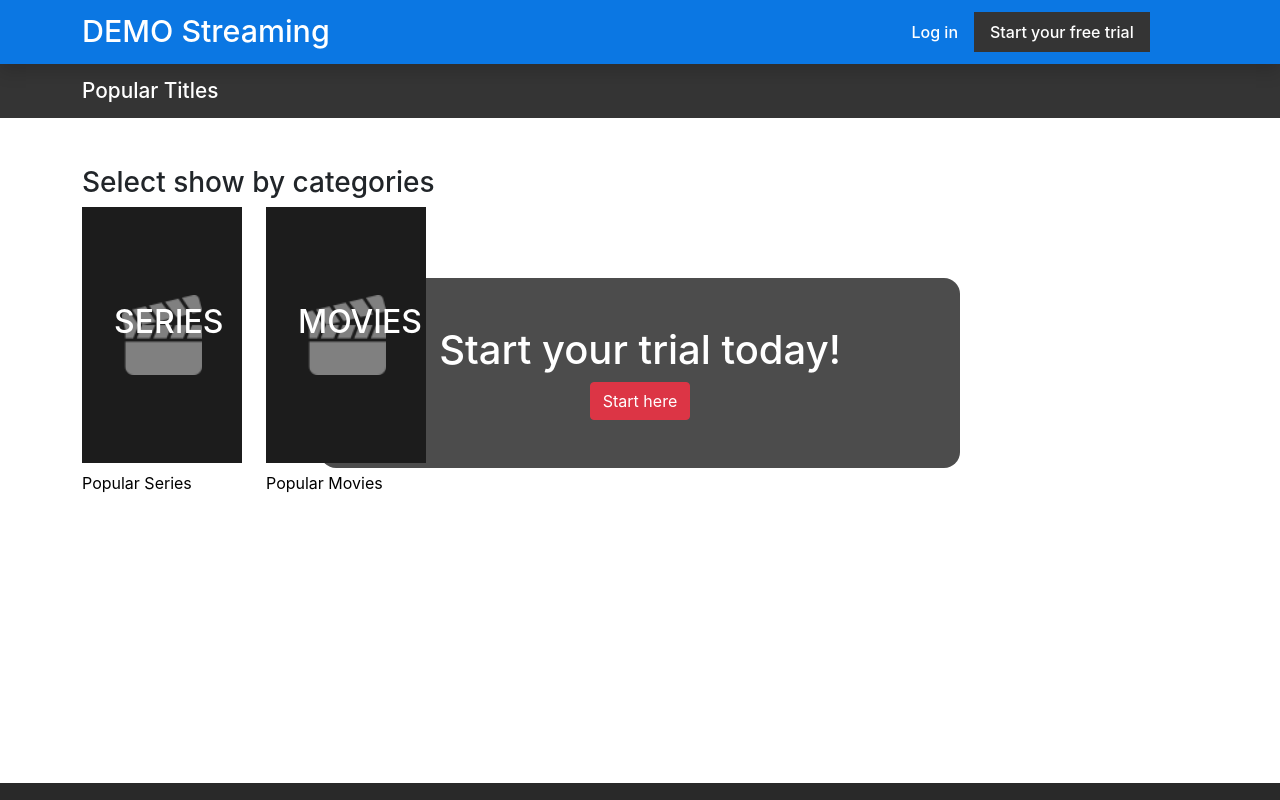
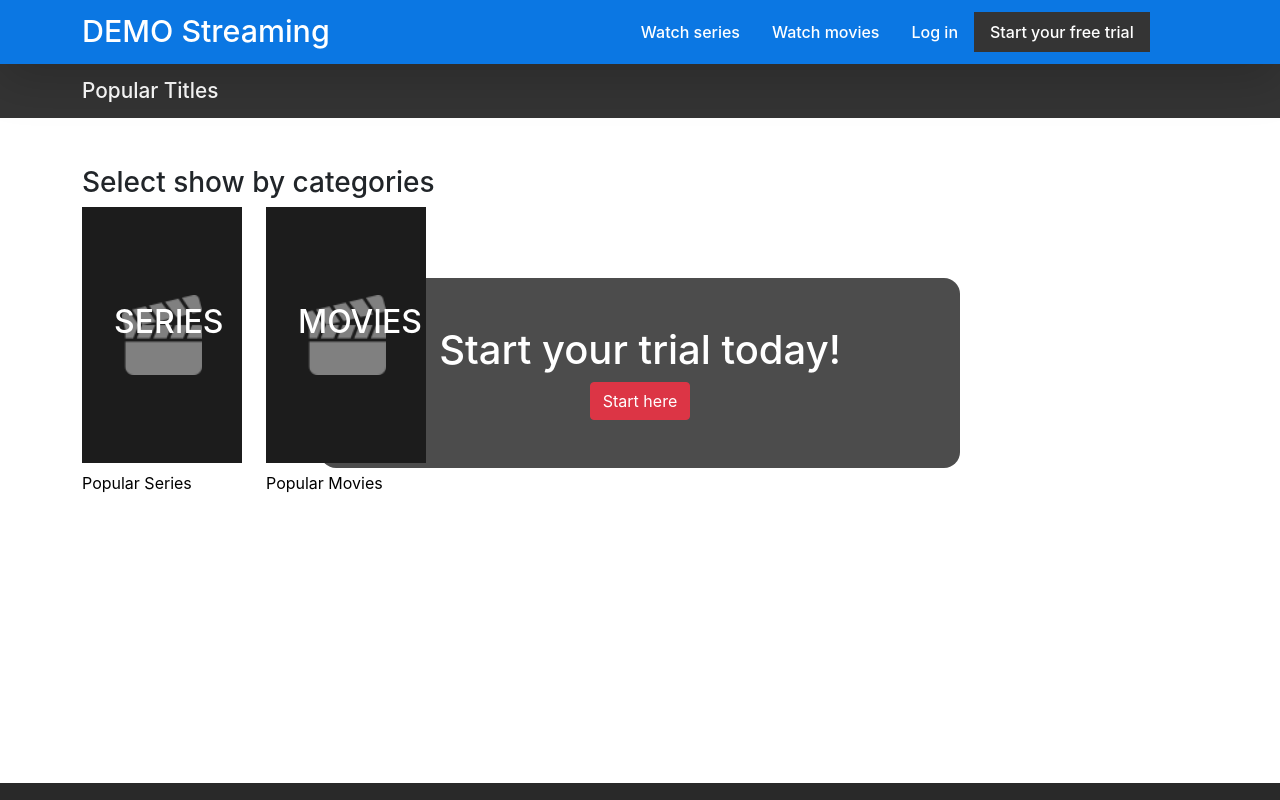
Before and after one commit to Jerrysuper123/Movie-Title-Listing, a React (Create React App) app in the folder movie-titles/: page /movies in a window 1280 px wide. Shown: the top 800 px of the page. Built offline with nearby package versions, Linux system fonts and the light colour scheme.

Commit message:
added links for movies and series in navbar

```diff
--- a/movie-titles/src/Components/Navbar/NavBar.js
+++ b/movie-titles/src/Components/Navbar/NavBar.js
@@ -5,7 +5,7 @@ import { Link } from "react-router-dom";
 export default function NavBar() {
   return (
     <React.Fragment>
-      <nav className="navbar navbar-expand-lg navbar-light bg-light shadow">
+      <nav className="navbar navbar-expand-lg navbar-light bg-light shadow-lg">
         <div className="container navbarBgColor">
           <div className="navbar-brand">
             <Link to="/">DEMO Streaming</Link>
@@ -26,6 +26,16 @@ export default function NavBar() {
             <ul className="navbar-nav ms-auto me-5">
               <li className="nav-item ms-3">
                 <span className="nav-link logInBtn" aria-current="page">
+                  <Link to="/series">Watch series</Link>
+                </span>
+              </li>
+              <li className="nav-item ms-3">
+                <span className="nav-link logInBtn" aria-current="page">
+                  <Link to="/movies">Watch movies</Link>
+                </span>
+              </li>
+              <li className="nav-item ms-3">
+                <span className="nav-link logInBtn" aria-current="page">
                   <Link to="/login">Log in</Link>
                 </span>
               </li>
--- a/movie-titles/src/Components/Navbar/style.css
+++ b/movie-titles/src/Components/Navbar/style.css
@@ -5,6 +5,8 @@
 .navbar {
     background-color: #0b77e3 !important;
     height: 4rem;
+    position: sticky;
+    top: 0px;
 }
 
 .navbar-collapse {
@@ -24,7 +26,7 @@
 }
 
 .navbar-brand:hover {
-    transform: scale(1.02);
+    border-bottom: 2px solid #0be3b1;
 }
 
 .logInBtn {
@@ -33,7 +35,7 @@
 }
 
 .logInBtn:hover {
-    transform: scale(1.02);
+    border-bottom: 2px solid #0be3b1;
 }
 
 .trialBtn {
@@ -44,7 +46,7 @@
 }
 
 .trialBtn:hover {
-    transform: scale(1.02);
+    border-bottom: 1px solid #0be3b1;
 }
 
 .navIntro {
--- a/movie-titles/src/LoginPage/LoginPage.js
+++ b/movie-titles/src/LoginPage/LoginPage.js
@@ -1,6 +1,6 @@
-import React, { useState, useContext } from "react";
+import React from "react";
 import "./style.css";
-import { useNavigate, Link } from "react-router-dom";
+import { Link } from "react-router-dom";
 export default function LoginPage() {
   return (
     <React.Fragment>
--- a/movie-titles/src/SignupPage/SignupPage.js
+++ b/movie-titles/src/SignupPage/SignupPage.js
@@ -1,5 +1,5 @@
 import React from "react";
-import { useNavigate, Link } from "react-router-dom";
+import { Link } from "react-router-dom";
 export default function SignupPage() {
   return (
     <React.Fragment>
```
